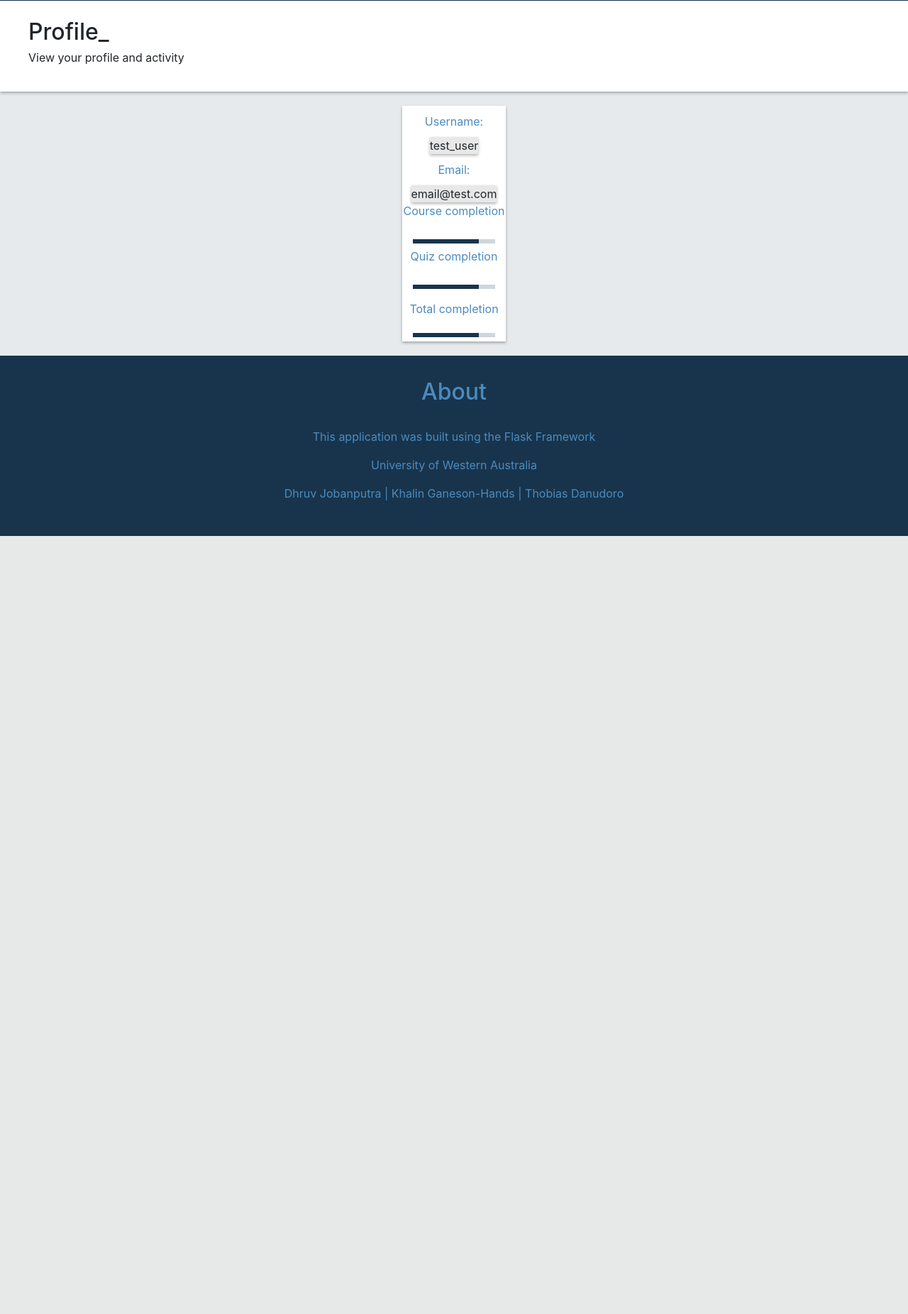
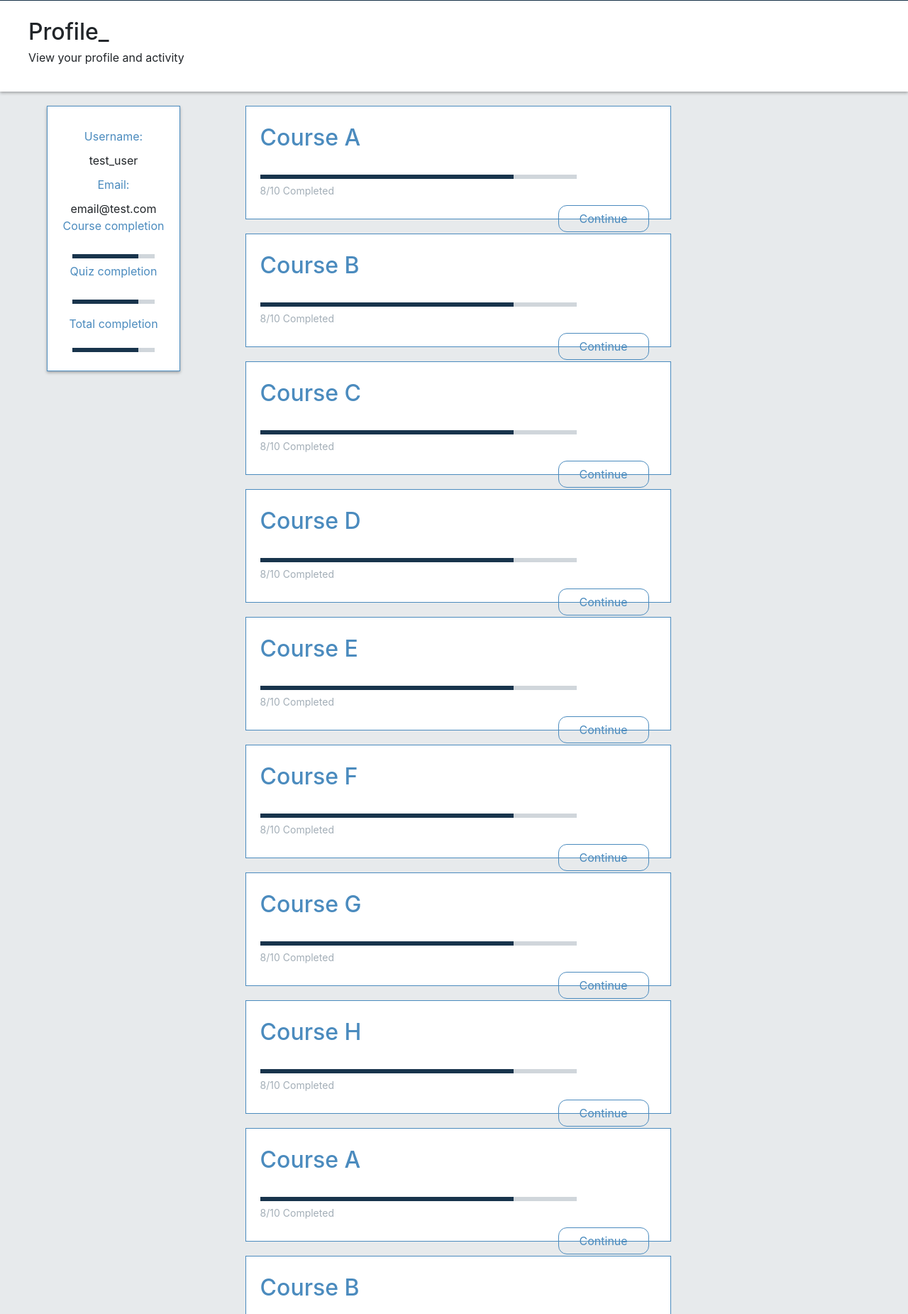
Before and after one commit to PythonPerfect/PythonPerfect, a Flask app: page /profile in a window 1280 px wide. Shown: the part 69-1920 px from the top of the page at 71% size. Before the commit the page ends 824 px from the top, so only its background shows below. Run offline with Flask 2, Linux system fonts and the light colour scheme; the visitor is signed in with stand-in values (Sample User, id 1); some libraries are stand-ins or nearby versions.

Commit message:
cleaned layout

```diff
--- a/app/routes.py
+++ b/app/routes.py
@@ -42,7 +42,7 @@ def signup():
     flash('Welcome, registration complete!')
     return redirect(url_for('dashboard'))
   return render_template('signup.html', title='Signup', form=form)
-courses = [
+m_courses = [
   "Course A",
   "Course B",
   "Course C",
@@ -94,7 +94,7 @@ def dashboard():
 @app.route("/profile")
 @login_required
 def profile():
-  return render_template("profile.html", title="Profile")
+  return render_template("profile.html", title="Profile", courses=m_courses)
 
 
 @app.route("/logout")
--- a/app/static/css/profile.css
+++ b/app/static/css/profile.css
@@ -21,23 +21,22 @@
 
 .user-content-container {
     display:flex;
-    margin: auto;
+    margin:auto;
 }
 
 .profile-container {
-    position: relative;
-    margin: auto;
     text-align: center;
     padding: 20px;
 }
 
 .profile-info {
-    position: relative;
-    margin:auto;
+    padding: 20px;
+    margin: auto;
     text-align: center;
     background-color: white;
     box-shadow: 0 2px 4px 0 rgba(0, 0, 0, 0.3);
     width: fit-content;
+    border: 1px solid #4b8bbe;
 }
 
 .info-title {
@@ -45,21 +44,16 @@
     padding: 10px;
 }
 
-.user-info {
-    text-align: center;
+.info-box {
+    position: relative;
     margin: auto;
-    position: relative;
+    border-width: 1px;
     width: fit-content;
-    padding: 10px;
 }
 
-.info-box {
-    position: relative;
-    box-shadow: 0 2px 4px 0 rgba(0, 0, 0, 0.3);
-    margin: auto;
-    border-width: 1px;
-    background-color:  rgba(76, 76, 76, 0.129);
-    width: fit-content;
+.info-box:hover {
+  background-color:  rgba(76, 76, 76, 0.129);
+  box-shadow: 0 2px 4px 0 rgba(0, 0, 0, 0.3);
 }
 
 .course-progress {
@@ -75,8 +69,6 @@
 .dash-course-list {
     padding-left: 0;
 
-    display: grid;
-    grid-template-columns: repeat(2, 1fr);
     justify-content: space-evenly;
 }
 
@@ -84,10 +76,11 @@
     list-style: none;
     margin: 20px 2vw;
 
-    width: 34vw;
+    width: 68vw;
     min-width: 260px;
     max-width: 600px;
-    padding: 20px 40px;
+    height: 20vh;
+    padding: 20px 20px;
     text-align: left;
 
     border: 1px solid #4b8bbe;
@@ -113,7 +106,7 @@
     float: right;
     width: 8rem;
     border-radius: 12px;
-    margin: 0 5px;
+    margin: 10px 10px;
 }
 
   .course-progress {
--- a/app/templates/profile.html
+++ b/app/templates/profile.html
@@ -46,12 +46,13 @@
         <ul class="dash-course-list">
             <!--Loop active courses-->
             {% for course in courses %}
+
             <li class="dash-course">
               <div>
-                <p class="course-title py-blue">{{course.title}}</p>
+                <p class="course-title py-blue">{{course}}</p>
                 <progress class="course-progress" value="80" max="100">32%</progress>
                 <p class="course-score">8/10 Completed</p>
-                <a href="{{url_for('course', course_id=course.id)}}"
+                <a
                   ><span class="course-button btn btn-outline py-btn-blue"
                     >Continue</span
                   ></a
```
